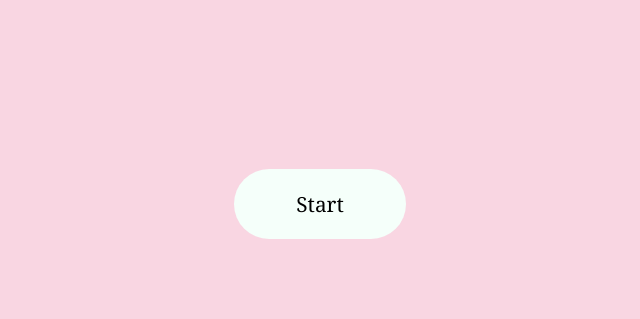
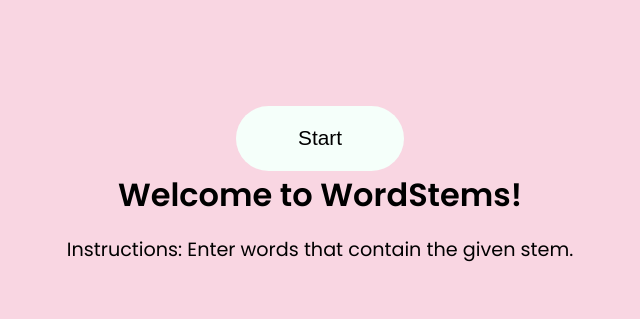
Before and after one commit to sophcao/my-site, a plain HTML site: page index.html in a window 1280 px wide. Shown: the part 196-515 px from the top of the page, without its empty margins (320-960 px from the left). Drawn offline with Linux system fonts and the light colour scheme.

Commit message:
start screen

```diff
--- a/index.html
+++ b/index.html
@@ -13,8 +13,8 @@
   <link rel="stylesheet" href="styles.css">
 </head>
 <body>
+
   <div class="wrapper">
-    <div class="hint-ref"></div>
     <div id="user-input-section"></div>
     <div id="message"></div>
     <div id="letter-container"></div>
@@ -23,6 +23,8 @@
     <div id="result"></div>
     <div id="word"></div>
     <button id="start">Start</button>
+    <h1>Welcome to WordStems!</h1>
+    <p>Instructions: Enter words that contain the given stem. </p>
   </div>
   <!-- Script -->
   <script src="script.js"></script>
--- a/styles.css
+++ b/styles.css
@@ -33,7 +33,7 @@ body {
 }
 #start{
   font-size: 1.3em;
-  font-family: Georgia, 'Times New Roman', Times, serif;
+  font-family: fantasy;
   padding: 1em 3em;
   background-color: mintcream;
   border: none;
@@ -42,6 +42,18 @@ body {
 
 }
 
+h1 {
+  font-size: 2em;
+  margin-bottom: 0.5em;
+  font-family: 'Poppins', sans-serif;
+}
+
+p {
+  font-size: 1.2em;
+  margin-bottom: 2em;
+  font-family: 'Poppins', sans-serif;
+}
+
 .hide {
   display: none;
 }
```
